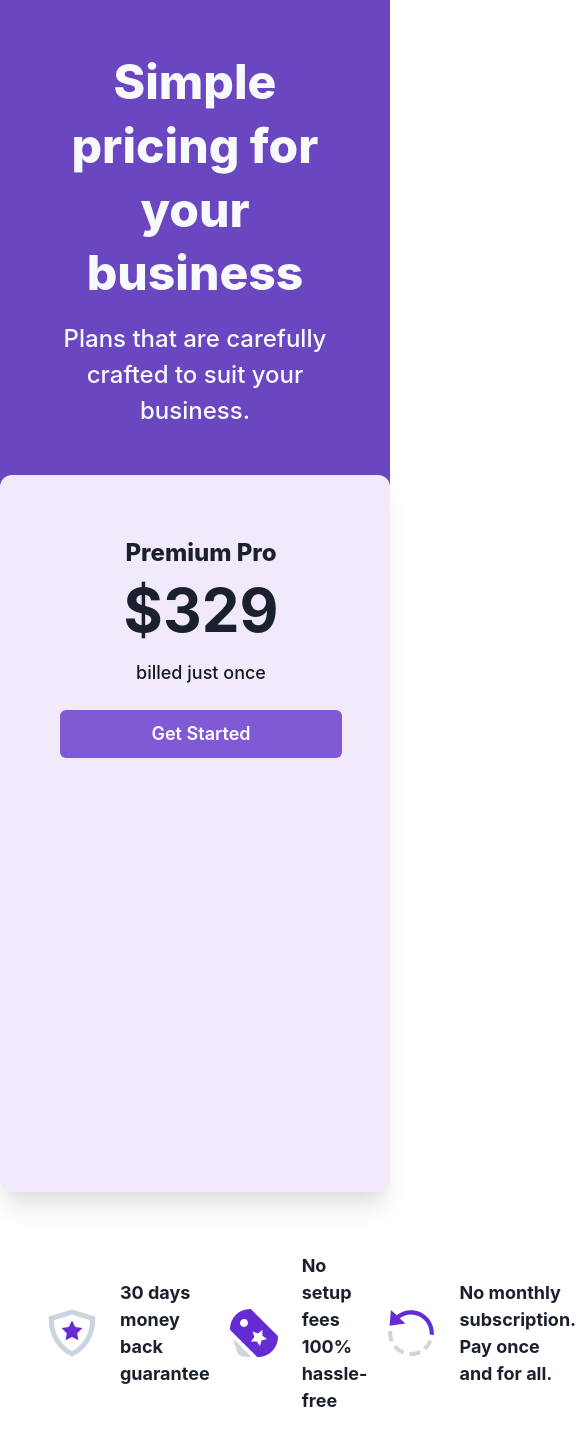
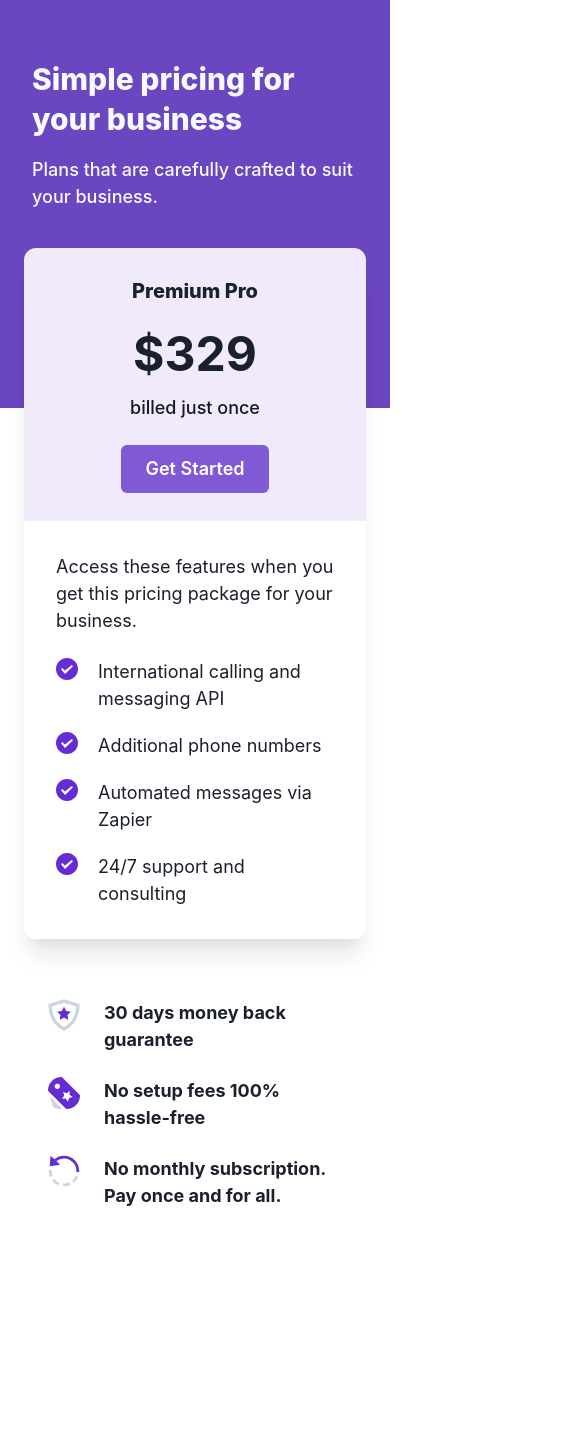
Before and after one commit to andresolive/chakra-demo, a React (Vite) app: page / in a window 390 px wide. Shown: the whole page, 576 px wide, since content can reach past the window. After the commit the page ends 1241 px from the top, so only its background shows below. Built offline with nearby package versions, Linux system fonts and the light colour scheme.

Commit message:
refactor: responsive

```diff
--- a/src/components/Feature.tsx
+++ b/src/components/Feature.tsx
@@ -9,9 +9,9 @@ const Feature = (props: FeatureProps) => {
   const { icon, children, ...rest } = props;
 
   return (
-    <HStack {...rest} spacing='6'>
-      <Icon as={icon} boxSize='12'></Icon>
-      <Text fontSize='lg' fontWeight='bold'>
+    <HStack {...rest} spacing='6' align='start'>
+      <Icon as={icon} boxSize={['8', '8', '12']}></Icon>
+      <Text textAlign='left' fontSize='lg' fontWeight='bold'>
         {children}
       </Text>
     </HStack>
--- a/src/components/Features.tsx
+++ b/src/components/Features.tsx
@@ -1,4 +1,4 @@
-import { Box, HStack, Icon, Text, StackProps } from '@chakra-ui/react';
+import { Box, HStack, Stack, Icon, Text, StackProps } from '@chakra-ui/react';
 import {
   MoneyBackGuaranteeIcon,
   HassleFreeIcon,
@@ -8,8 +8,12 @@ import Feature from './Feature';
 
 export const Features = () => {
   return (
-    <Box maxW='1024px' m='auto' pt='60px' pb='8'>
-      <HStack px='12' spacing='5'>
+    <Box maxW='1024px' m='auto' pt='60px' pb='8' as='section'>
+      <Stack
+        px='12'
+        direction={['column', 'column', 'row']}
+        spacing={['6', '6', '5']}
+      >
         <Feature icon={MoneyBackGuaranteeIcon}>
           30 days money back guarantee
         </Feature>
@@ -17,7 +21,7 @@ export const Features = () => {
         <Feature icon={MonthlySubscriptionIcon}>
           No monthly subscription. Pay once and for all.
         </Feature>
-      </HStack>
+      </Stack>
     </Box>
   );
 };
--- a/src/components/Header.tsx
+++ b/src/components/Header.tsx
@@ -2,22 +2,21 @@ import { Box, Heading, Text } from '@chakra-ui/react';
 
 const Header = () => {
   return (
-    <Box pb='28' as='section'>
     <Box
+      as='section'
       color='gray.50'
       bg='purple.600'
-        pt='50px'
-        pb='190px'
+      pt={['60px', '60px', '90px']}
+      pb='198px'
       px='8'
-        textAlign='center'
+      textAlign={['left', 'left', 'center']}
     >
-        <Heading fontWeight='extrabold' fontSize='5xl'>
+      <Heading fontWeight='extrabold' fontSize={['3xl', '3xl', '5xl']}>
         Simple pricing for your business
       </Heading>
-        <Text fontWeight='medium' fontSize='2xl' pt='4'>
+      <Text fontWeight='medium' fontSize={['lg', 'lg', '2xl']} pt='4'>
         Plans that are carefully crafted to suit your business.
       </Text>
-      </Box>
     </Box>
   );
 };
--- a/src/components/ListItem.tsx
+++ b/src/components/ListItem.tsx
@@ -1,13 +1,15 @@
-import { HStack, Icon, Text, StackProps } from '@chakra-ui/react';
+import { Box, Flex, HStack, Icon, Text, StackProps } from '@chakra-ui/react';
 import { CheckIcon } from '../icons/Icons';
 
 const ListItem = (props: StackProps) => {
   const { children, ...rest } = props;
 
   return (
-    <HStack as='li' spacing='20px' {...rest}>
-      <Icon as={CheckIcon} w='22px' h='22px' />
-      <Text>{children}</Text>
+    <HStack as='li' spacing='5' {...rest} align='flex-start'>
+      <Flex>
+        <Icon as={CheckIcon} w='22px' h='22px' />
+      </Flex>
+      <Text textAlign='left'>{children}</Text>
     </HStack>
   );
 };
--- a/src/components/Pricing.tsx
+++ b/src/components/Pricing.tsx
@@ -3,35 +3,45 @@ import ListItem from './ListItem';
 
 const Pricing = () => {
   return (
+    <Box mx='6'>
       <Box
         maxW='994px'
         margin='auto'
-      mt='-256px'
-      borderRadius='12px'
+        mt='-40'
+        borderRadius='xl'
         overflow='hidden'
         boxShadow='0px 20px 25px -5px rgba(0, 0, 0, 0.1), 0px 10px 10px -5px rgba(0, 0, 0, 0.04)'
+        textAlign='center'
       >
-      <Flex>
-        <Box bg='#F0EAFB' p='60px' textAlign='center'>
-          <Text fontSize='24px' fontWeight='800'>
+        <Flex direction={['column', 'column', 'row']}>
+          <Box
+            bg='#F0EAFB'
+            p={['28px', '60px', '60px']} /* textAlign='center' */
+          >
+            <Text fontSize='xl' fontWeight='extrabold'>
               Premium Pro
             </Text>
-          <Heading as='h3' fontSize='60px'>
+            <Heading as='h3' fontSize={['5xl', '5xl', '6xl']} mt='4'>
               $329
             </Heading>
-          <Text color='#171923' fontSize='18px' fontWeight='500' mt='8px'>
+            <Text color='gray.900' fontSize='lg' fontWeight='medium' mt='2'>
               billed just once
             </Text>
-          <Button colorScheme='purple' size='lg' w='282px' mt='24px'>
+            <Button
+              colorScheme='purple'
+              size='lg'
+              w={['auto', '282px', '282px']}
+              mt='6'
+            >
               Get Started
             </Button>
           </Box>
-        <Box p='60px' fontSize='18px' bg='white'>
+          <Box p={['32px', '32px', '60px']} fontSize='lg' bg='white'>
             <Text textAlign='left'>
               Access these features when you get this pricing package for your
               business.
             </Text>
-          <Stack as='ul' spacing='20px' pt='24px'>
+            <Stack as='ul' spacing='5' pt='6'>
               <ListItem>International calling and messaging API</ListItem>
               <ListItem>Additional phone numbers</ListItem>
               <ListItem>Automated messages via Zapier</ListItem>
@@ -40,6 +50,7 @@ const Pricing = () => {
           </Box>
         </Flex>
       </Box>
+    </Box>
   );
 };
 
```
Lines whose indentation alone changed are shown as unchanged.
